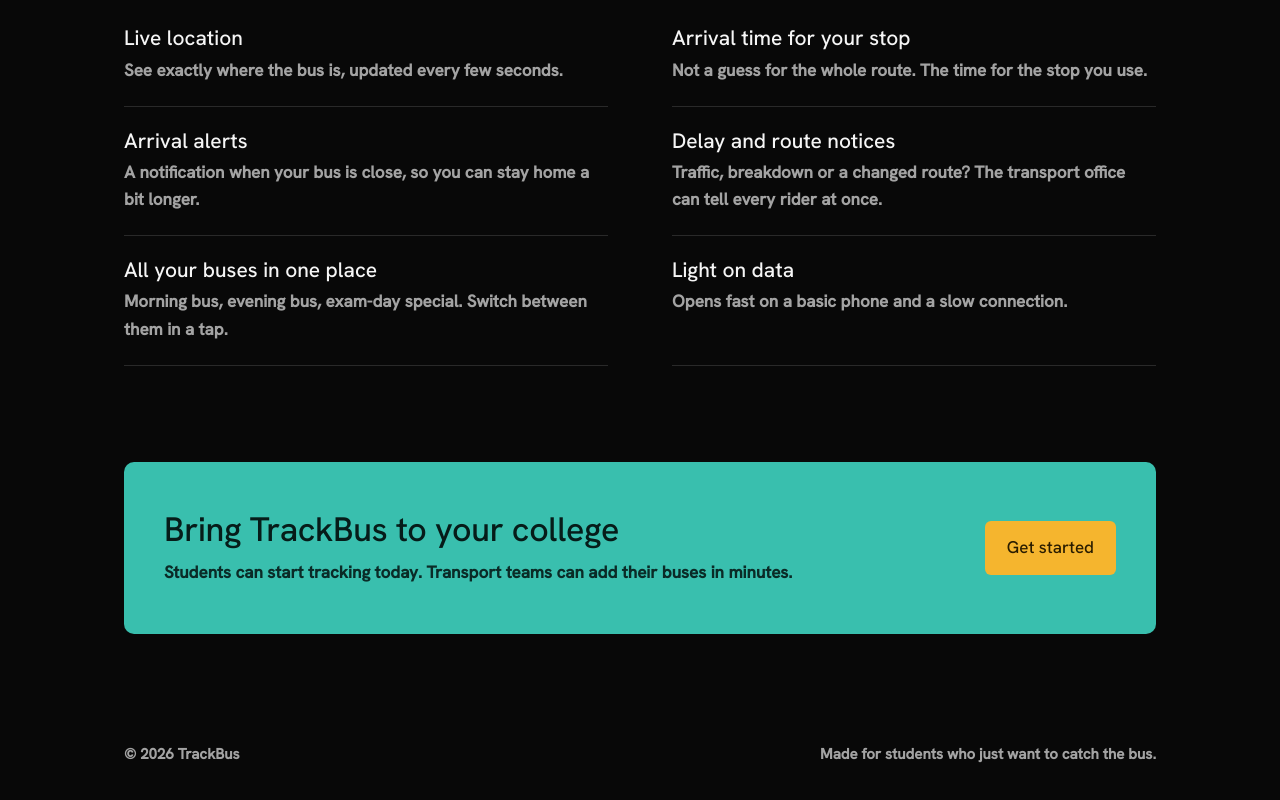
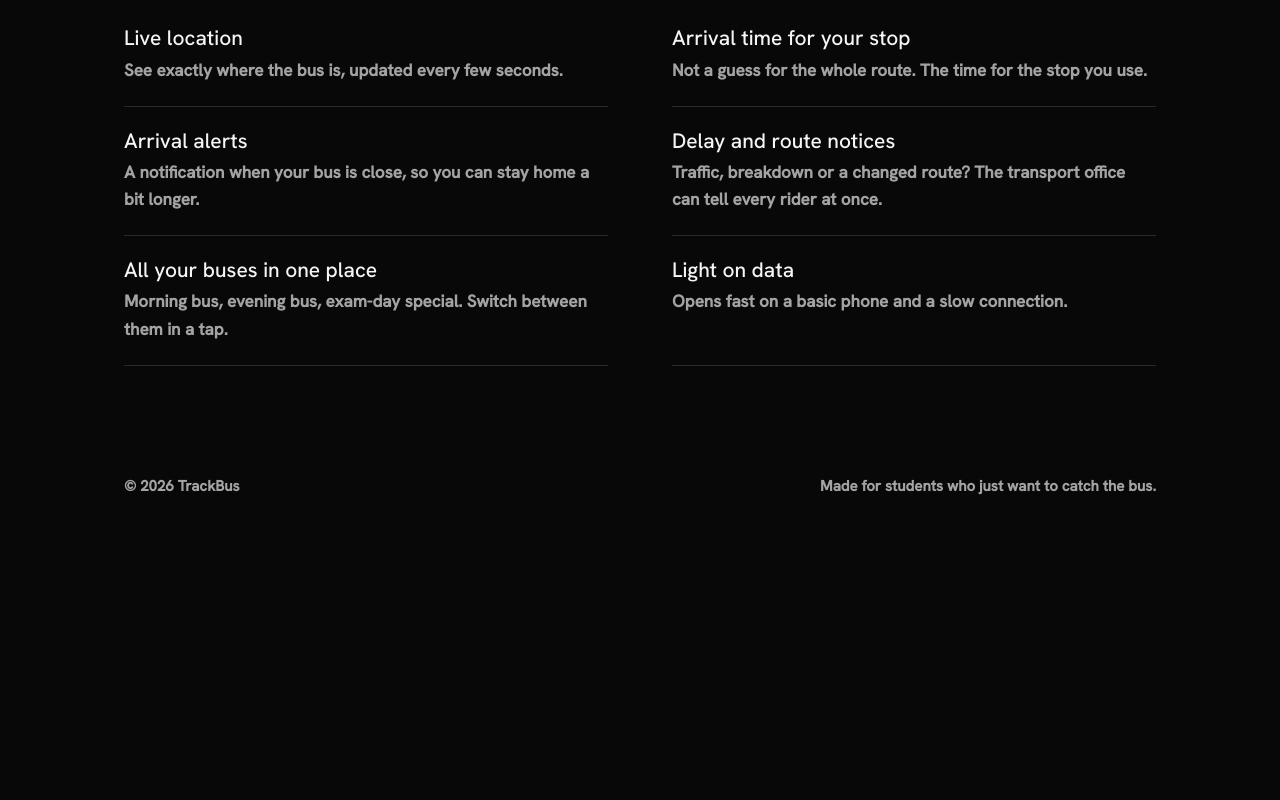
Before and after one commit to Harshitzoro/TrackBus, a plain HTML site: page frontend/index.html in a window 1280 px wide. Shown: the part 1212-2012 px from the top of the page. After the commit the page ends 1758 px from the top, so only its background shows below. Drawn offline with Linux system fonts and the light colour scheme.

Commit message:
Minor frontend changes.

```diff
--- a/frontend/index.html
+++ b/frontend/index.html
@@ -69,15 +69,7 @@
       </div>
     </section>
 
-    <section id="get" style="border-top:0;padding-top:24px">
-      <div class="band">
-        <div>
-          <h2>Bring TrackBus to your college</h2>
-          <p>Students can start tracking today. Transport teams can add their buses in minutes.</p>
-        </div>
-        <a class="btn" href="register.html">Get started</a>
-      </div>
-    </section>
+
   </main>
 
   <footer><span>© <span id="currentYear">2026</span> TrackBus</span><span>Made for students who just want to catch the bus.</span></footer>
```
